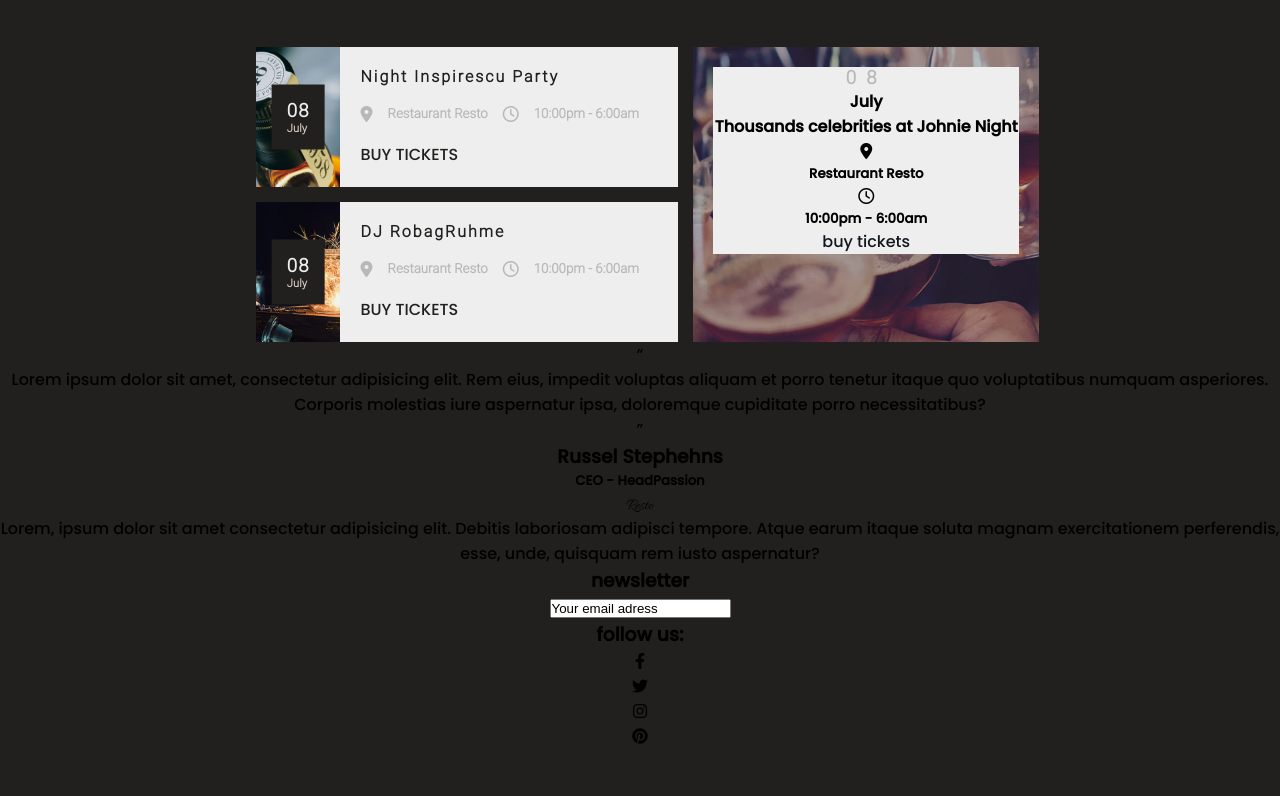
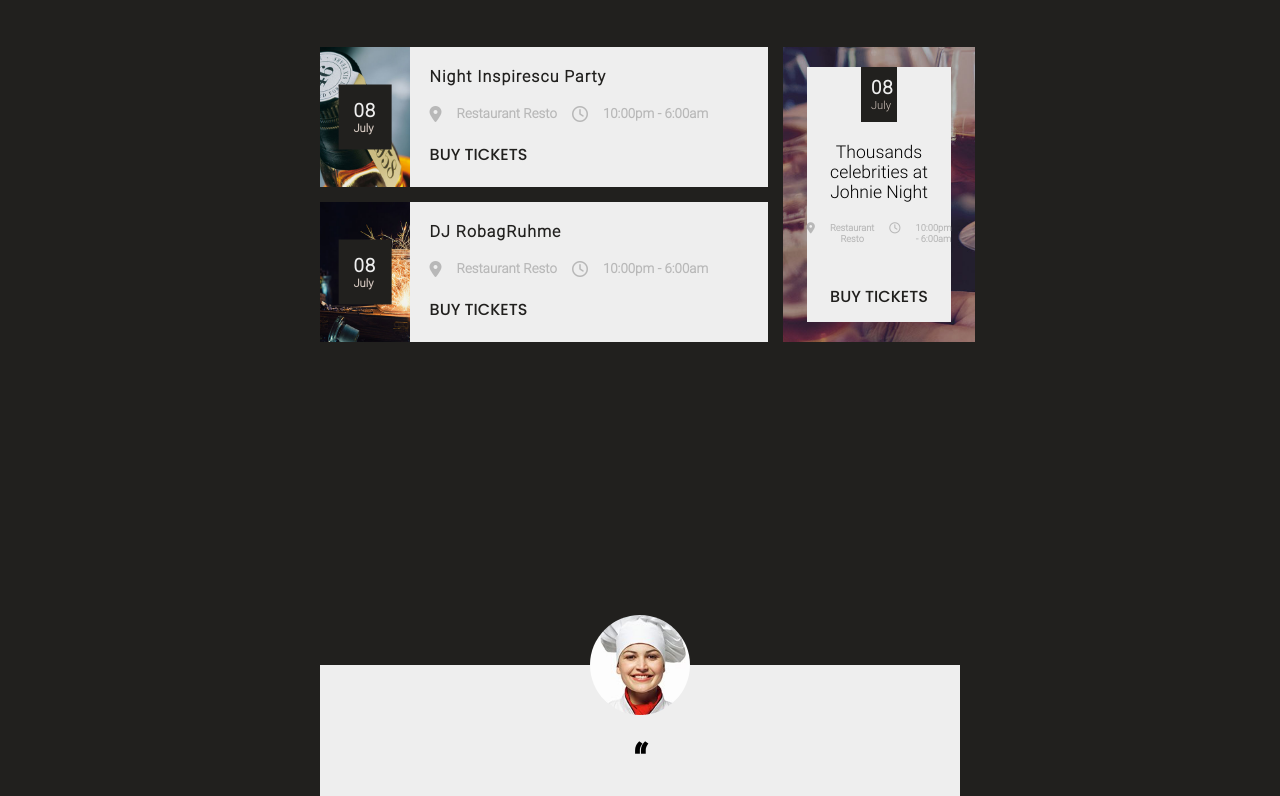
Before and after one commit to DorianLoret/Le-Resto, a plain HTML site: page index.html in a window 1280 px wide. Shown: the part 3700-4496 px from the top of the page. Before the commit the page ends 4449 px from the top, so only its background shows below. Drawn offline with Linux system fonts and the light colour scheme.

Commit message:
main end

```diff
--- a/assets/styles/layout/_main.scss
+++ b/assets/styles/layout/_main.scss
@@ -270,15 +270,28 @@ main {
 
         .grid {
 
-        width: 60%;
+        width: 50%;
         margin: 0 auto;
         display: grid;
-        grid-template-columns: 55% 45%;
+        grid-template-columns: 70% 30%;
         grid-template-rows: 1fr 1fr;
         grid-template-areas:
         "a b"
         "c b";
         gap: 15px;
+        }
+
+        .adress-and-time {
+            display: flex;
+            gap: 15px;
+            margin: 20px 0;
+            font-family: $font3;
+            color: $grey2;
+        }
+
+        a {
+            text-transform: uppercase;
+            color: $black1;
         }
 
         .left1 {
@@ -320,20 +333,7 @@ main {
 
                 h4 {
                     font-family: $font3;
-                    letter-spacing: 2px;
-                    color: $black1;
-                }
-
-                .adress-and-time {
-                    display: flex;
-                    gap: 15px;
-                    margin: 20px 0;
-                    font-family: $font3;
-                    color: $grey2;
-                }
-
-                a {
-                    text-transform: uppercase;
+                    letter-spacing: 1px;
                     color: $black1;
                 }
             }
@@ -378,22 +378,10 @@ main {
 
                 h4 {
                     font-family: $font3;
-                    letter-spacing: 2px;
+                    letter-spacing: 1px;
                     color: $black1;
                 }
 
-                .adress-and-time {
-                    display: flex;
-                    gap: 15px;
-                    margin: 20px 0;
-                    font-family: $font3;
-                    color: $grey2;
-                }
-
-                a {
-                    text-transform: uppercase;
-                    color: $black1;
-                }
             }
 
         }
@@ -405,10 +393,105 @@ main {
 
             .container {
                 background: $white1;
+                height: 100%;
+                width: 95%;
+                margin: auto auto;
+
+                .date-container {
+                    width: 25%;
+                    margin: 0 auto;
+                    background: $black1;
+                    color: $white1;
+                    padding: 10px;
+                    margin-bottom: 20px;
+
+
+                    h3 {
+                        letter-spacing: 1px;
+                        font-family: $font3;
+                        color: $white1;
+                    }
+
+                    h4 {
+                        color: $grey1;
+                        font-family: $font3;
+                        font-size: 0.7rem;
+                    }
+                }
+            }
+
+            h4 {
+                font-family: $font3;
+                font-size: 1.1rem;
+                font-weight: 100;
+            }
+
+            .adress-and-time {
+                font-size: 0.7rem;
+                justify-content: center;
+                margin-bottom: 40px;
+            }
+        }
+    }
+
+    .map {
+        .empty {
+            height: 10vh;
+            position: relative;
+        }
+
+        .quote {
+
+            background: $white1;
+            width: 50%;
+            margin: 0 auto;
+            transform: translateY(50%);
+
+            img {
+                width: 100px;
+                border-radius: 50%;
+                position: absolute;
+                transform: translate(-50%, -50%);
+            }
+
+            .marks1 {
+                padding-top: 70px;
+                font-weight: 950;
+                font-size: 3rem;
+                font-family: $font3;
+            }
+
+            .marks2 {
+                padding-bottom: 30px;
+                font-weight: 950;
+                font-size: 3rem;
+                font-family: $font3;
+            }
+
+            p {
+                width: 70%;
+                margin: 0 auto;
+                padding-bottom: 30px;
+            }
+
+            h3 {
+                font-family: $font3;
+                padding-bottom: 30px;
+            }
+
+            h5 {
+                font-family: $font3;
+                color: $orange1;
+                padding-bottom: 50px;
             }
         }
 
 
+        .bg {
+            width: 100%;
+            height: 80vh;
+            background: url(/assets/img/gmap.jpg) center/cover;
+        }
     }
 
 }
--- a/index.html
+++ b/index.html
@@ -254,17 +254,20 @@
         </section>
 
         <section class="map">
+            <div class="empty"></div>
             <div class="quote">
-                <div class="marks">“</div>
+                <img src="/assets/img/avatar-02.jpg" alt="Russel-Stepehns-photo">
+                <div class="marks1">“</div>
                 <p>Lorem ipsum dolor sit amet, consectetur adipisicing elit. Rem eius, impedit voluptas aliquam et
                     porro
                     tenetur itaque quo voluptatibus numquam asperiores. Corporis molestias iure aspernatur ipsa,
                     doloremque cupiditate porro necessitatibus?</p>
-                <div class="marks">”</div>
+                <div class="marks2">”</div>
 
                 <h3>Russel Stephehns</h3>
                 <h5>CEO - HeadPassion</h5>
             </div>
+            <div class="bg"></div>
         </section>
     </main>
 
```
Also changed, not shown: assets/styles/index.css, 1 other file.
